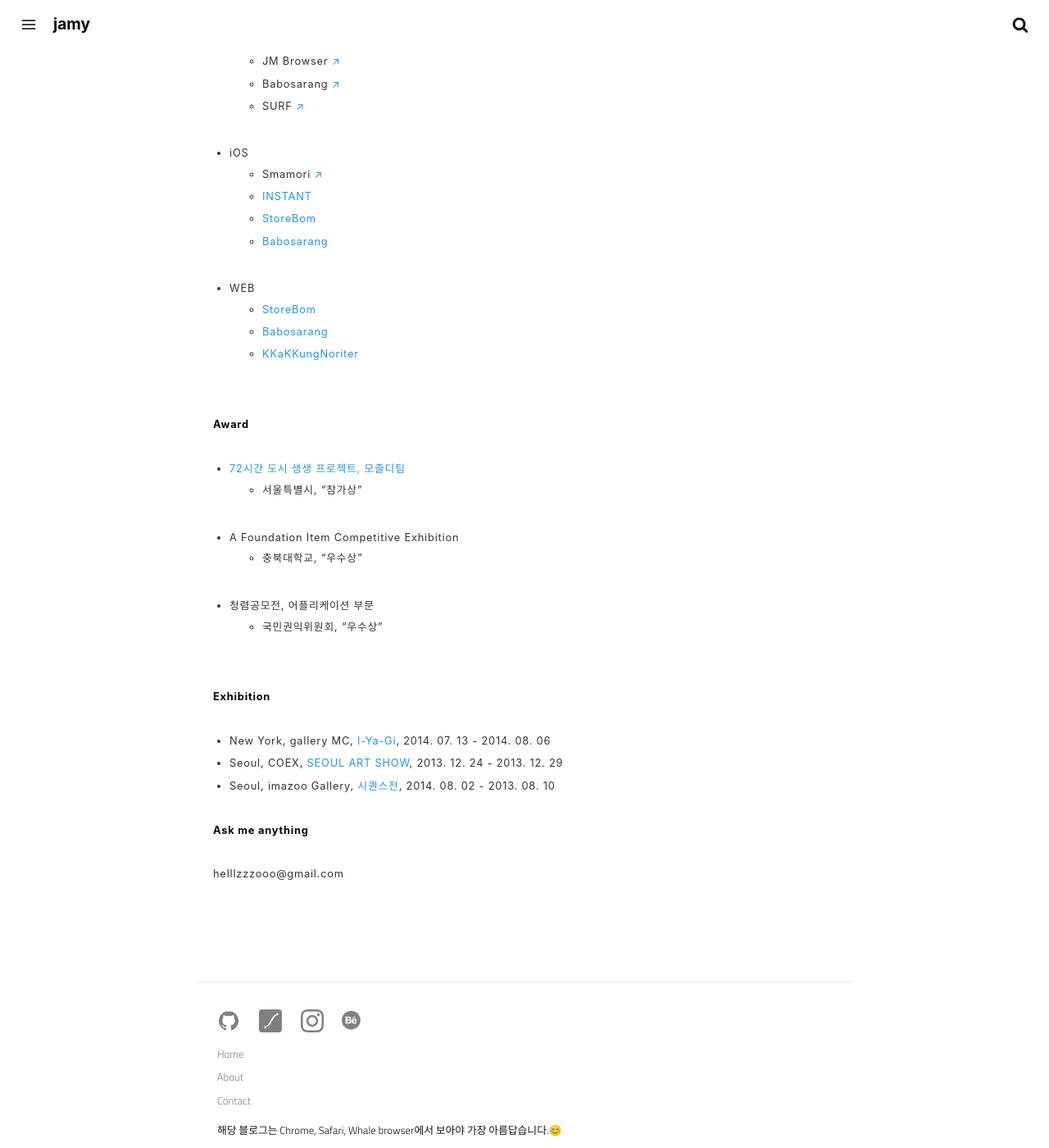
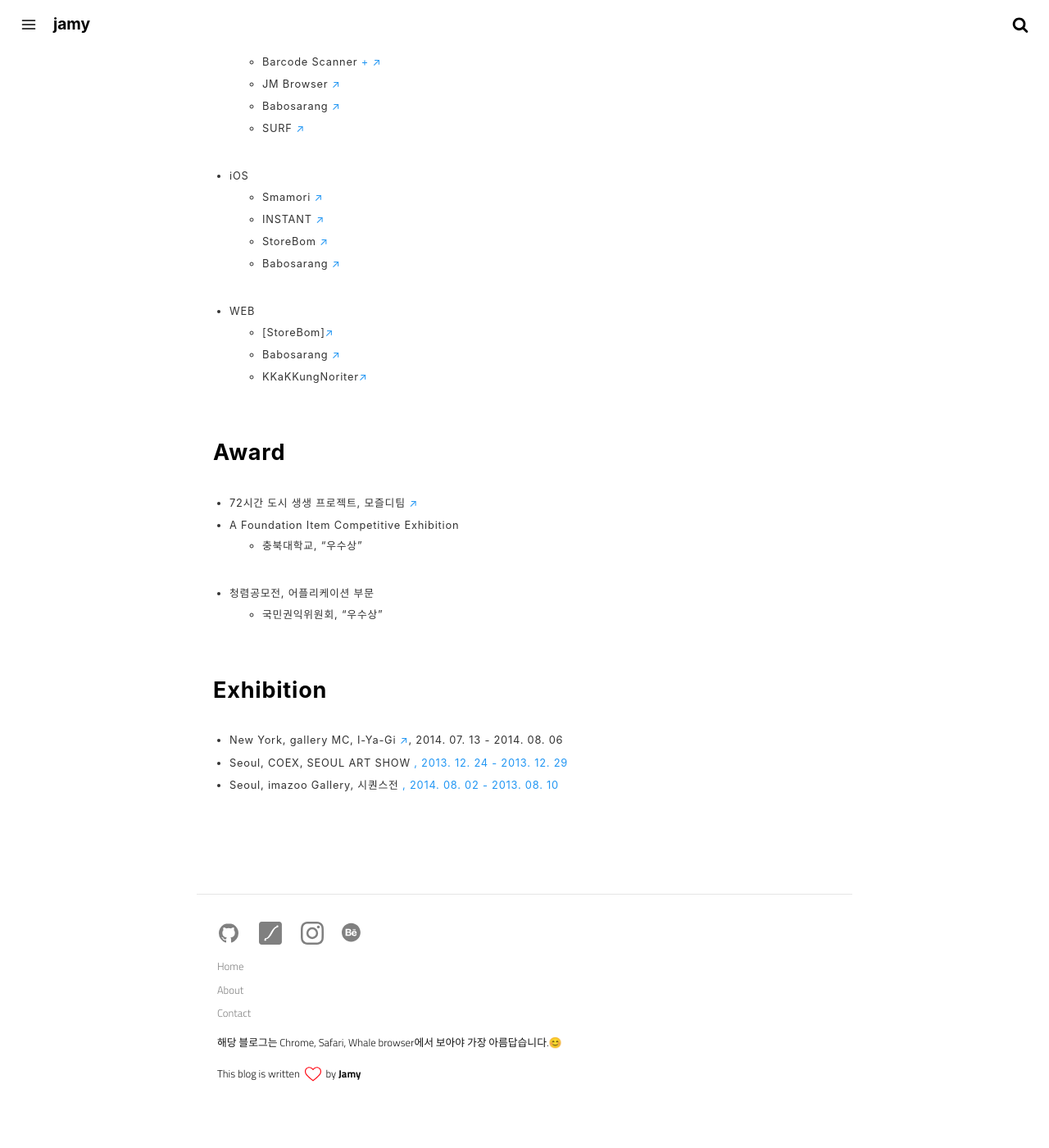
Before and after one commit to crazyjamy/crazyjamy.github.io, a Jekyll site: the page built from about.md, in a window 1280 px wide and 1400 px high, scrolled down 1170 px. Shown: the whole window at 82% size. Built offline with Jekyll 4.4.1, drawn with Linux system fonts in a browser that asks for light colours; after the commit the page ends 2525 px from its top, so only the background shows below that; some of the changed text lies outside the part shown.

Commit message:
Update about.md

```diff
--- a/about.md
+++ b/about.md
@@ -23,7 +23,7 @@
 - 2015.01 ~ 2015.08
   - [SURF](https://play.google.com/store/apps/developer?id=SURF+Inc.) · UI/UX DESIGNER
 
-#### Project
+### PROJECT
 + ANDROID APP
   + KidStream [+](https://crazyjamy.github.io/kidsvideoapp/) <a href="https://play.google.com/store/apps/details?id=io.tm.kids.vstream" target="_blank">↗</a>
   + KLAK <a href="https://play.google.com/store/apps/details?id=io.jmobile.tm.klak" target="_blank">↗</a>
@@ -44,27 +44,23 @@
 
 + iOS
   + Smamori <a href="https://apps.apple.com/jp/app/%E3%82%B9%E3%83%9E%E3%83%A2%E3%83%AA/id1457657028" target="_blank">↗</a>
-  + [INSTANT](https://apps.apple.com/us/app/repost-via-instant/id1343046782)
-  + [StoreBom](https://apps.apple.com/kr/app/%EC%8A%A4%ED%86%A0%EC%96%B4%EB%B4%84/id1196248800)
-  + [Babosarang](https://apps.apple.com/kr/app/%EB%B0%94%EB%B3%B4%EC%82%AC%EB%9E%91-%EB%94%94%EC%9E%90%EC%9D%B8-%EC%87%BC%ED%95%91%EB%AA%B0-babosarang/id786401379?mt=8&ign-mpt=uo%3D4)
+  + INSTANT <a href="https://apps.apple.com/us/app/repost-via-instant/id1343046782">↗</a>
+  + StoreBom <a href="https://apps.apple.com/kr/app/%EC%8A%A4%ED%86%A0%EC%96%B4%EB%B4%84/id1196248800" target="_blank">↗</a>
+  + Babosarang <a href="https://apps.apple.com/kr/app/%EB%B0%94%EB%B3%B4%EC%82%AC%EB%9E%91-%EB%94%94%EC%9E%90%EC%9D%B8-%EC%87%BC%ED%95%91%EB%AA%B0-babosarang/id786401379?mt=8&ign-mpt=uo%3D4" target="_blank">↗</a>
 
 + WEB
-  + [StoreBom](https://store.bom.co.kr/)
-  + [Babosarang](http://babosarang.co.kr/)
-  + [KKaKKungNoriter](http://kkakkungnoriter.com/)
+  + [StoreBom]<a href="https://store.bom.co.kr/" target="_blank">↗</a>
+  + Babosarang <a href="http://babosarang.co.kr/" target="_blank">↗</a>
+  + KKaKKungNoriter<a href="http://kkakkungnoriter.com/" target="_blank">↗</a>
 
-#### Award
-- [72시간 도시 생생 프로젝트, 모즐디팀](http://www.lafent.com/sns/news_view.html?news_id=110411)
-  - 서울특별시, "참가상"
+### Award
+- 72시간 도시 생생 프로젝트, 모즐디팀 <a href="http://www.lafent.com/sns/news_view.html?news_id=110411" target="_blank">↗</a>
 - A Foundation Item Competitive Exhibition
   - 충북대학교, "우수상"
 - 청렴공모전, 어플리케이션 부문
   - 국민권익위원회, "우수상"
 
-#### Exhibition
-- New York, gallery MC, [I-Ya-Gi](http://www.gallerymc.org/h/i-ya-gi-that-connote-you-and-me/), 2014. 07. 13 - 2014. 08. 06
-- Seoul, COEX, [SEOUL ART SHOW](http://seoulartshow.com/n_sub02/2014_02_01.php), 2013. 12. 24 - 2013. 12. 29
-- Seoul, imazoo Gallery, [시퀀스전](http://www.imazoo.com/index.htm), 2014. 08. 02 - 2013. 08. 10
-
-#### Ask me anything
-helllzzzooo@gmail.com
+### Exhibition
+- New York, gallery MC, I-Ya-Gi <a href="http://www.gallerymc.org/h/i-ya-gi-that-connote-you-and-me/" target="_blank">↗</a>, 2014. 07. 13 - 2014. 08. 06
+- Seoul, COEX, SEOUL ART SHOW <a href="http://seoulartshow.com/n_sub02/2014_02_01.php" target="_blank">, 2013. 12. 24 - 2013. 12. 29
+- Seoul, imazoo Gallery, 시퀀스전 <a href="http://www.imazoo.com/index.htm" target="_blank">, 2014. 08. 02 - 2013. 08. 10
```
Also changed, not shown: other parts of about.md (+1 -1 lines).
